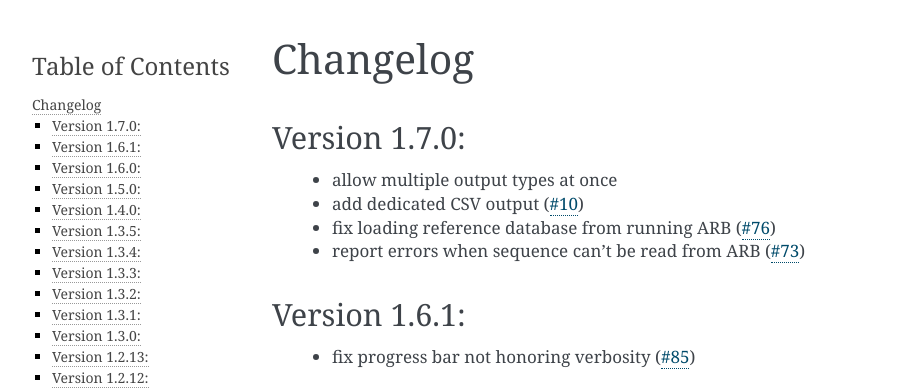
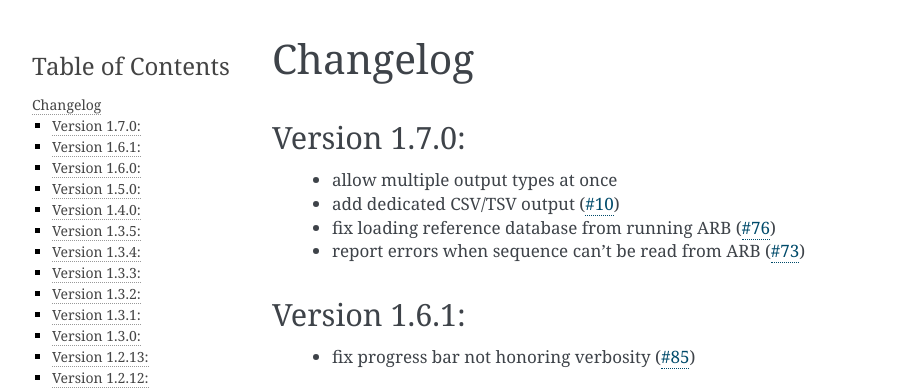
Before and after one commit to epruesse/SINA, a Sphinx documentation site: the page built from doc/source/CHANGELOG.rst, in a window 1280 px wide and 900 px high. Shown: the top 390 px of the window, without its empty margins (148-1069 px from the left). Built offline with Sphinx 7.4.7, drawn with Linux system fonts in a browser that asks for light colours.

Commit message:
Update Changelog

```diff
--- a/doc/source/CHANGELOG.rst
+++ b/doc/source/CHANGELOG.rst
@@ -6,7 +6,7 @@ Changelog
 Version 1.7.0:
 --------------
  - allow multiple output types at once
- - add dedicated CSV output (:issue:`10`)
+ - add dedicated CSV/TSV output (:issue:`10`)
  - fix loading reference database from running ARB (:issue:`76`)
  - report errors when sequence can't be read from ARB (:issue:`73`)
 
```
